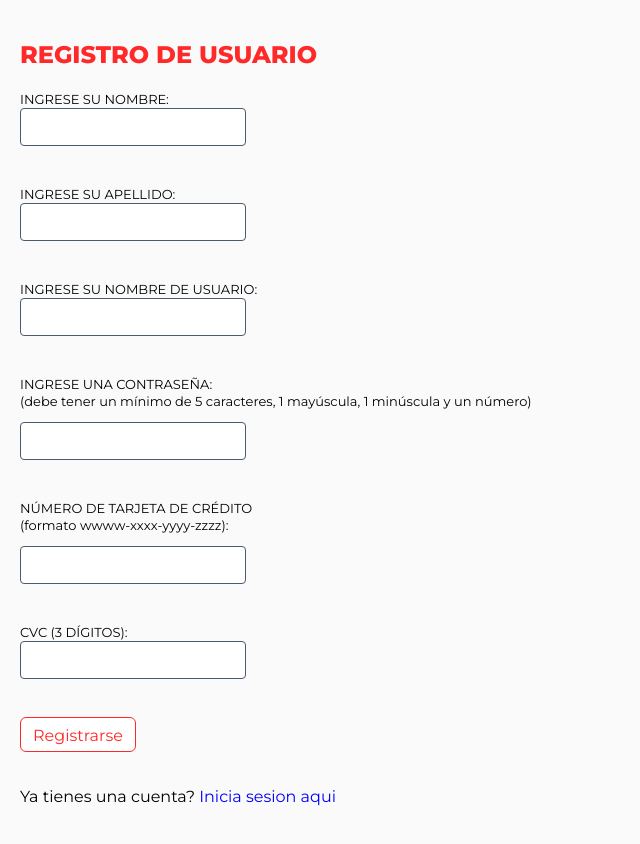
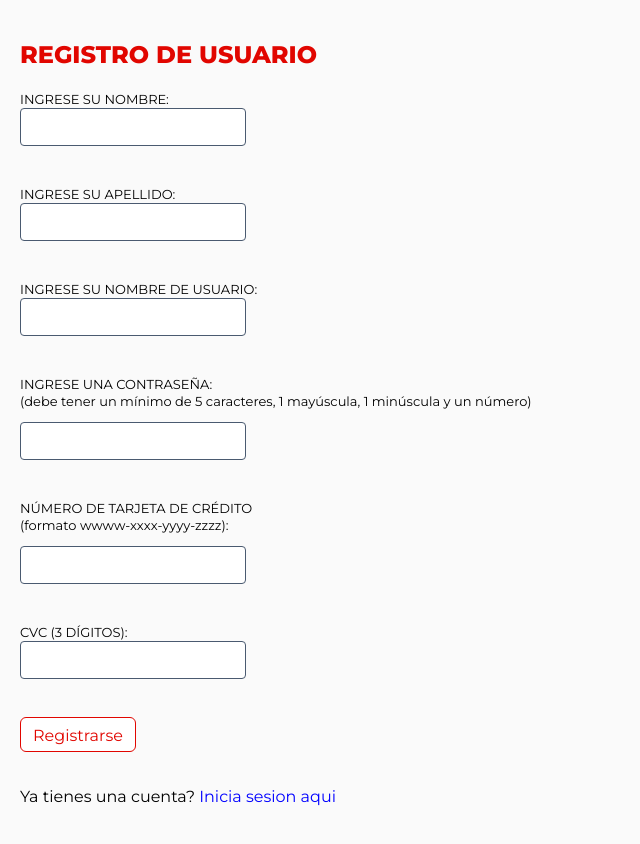
Before and after one commit to Alpatuta/Obligatorio-P1-ORT, a plain HTML site: page index.html in a window 1280 px wide. In both pictures the pointer is over the input "Registrarse". Shown: the whole page, without its empty margins (0-640 px from the left). Drawn offline with Linux system fonts and the light colour scheme; a web font is replaced by a local one.

Commit message:
cambie el color rojo

```diff
--- a/estilos.css
+++ b/estilos.css
@@ -27,7 +27,7 @@ h6 {
 
 h2 {
   font-weight: 790;
-  color: #ff2929;
+  color: #E10600;
   text-transform: uppercase;
 }
 
@@ -70,7 +70,7 @@ header img {
 
 #navPrincipal,
 #navPrincipalAdmin a:hover {
-  color: #ff2929;
+  color: #E10600;
 }
 
 header {
@@ -186,7 +186,7 @@ select {
 /* boton */
 input[type="button"],
 button {
-  background-color: #ff2929;
+  background-color: #E10600;
   color: #fafafa;
   border: 1px solid #000;
   border-radius: 6px;
@@ -198,8 +198,8 @@ button {
 
 input[type="button"]:hover {
   background-color: #fff;
-  border: 1px solid #ff2929;
-  color: #ff2929;
+  border: 1px solid #E10600;
+  color: #E10600;
 }
 
 input[type="button"]:disabled {
```
